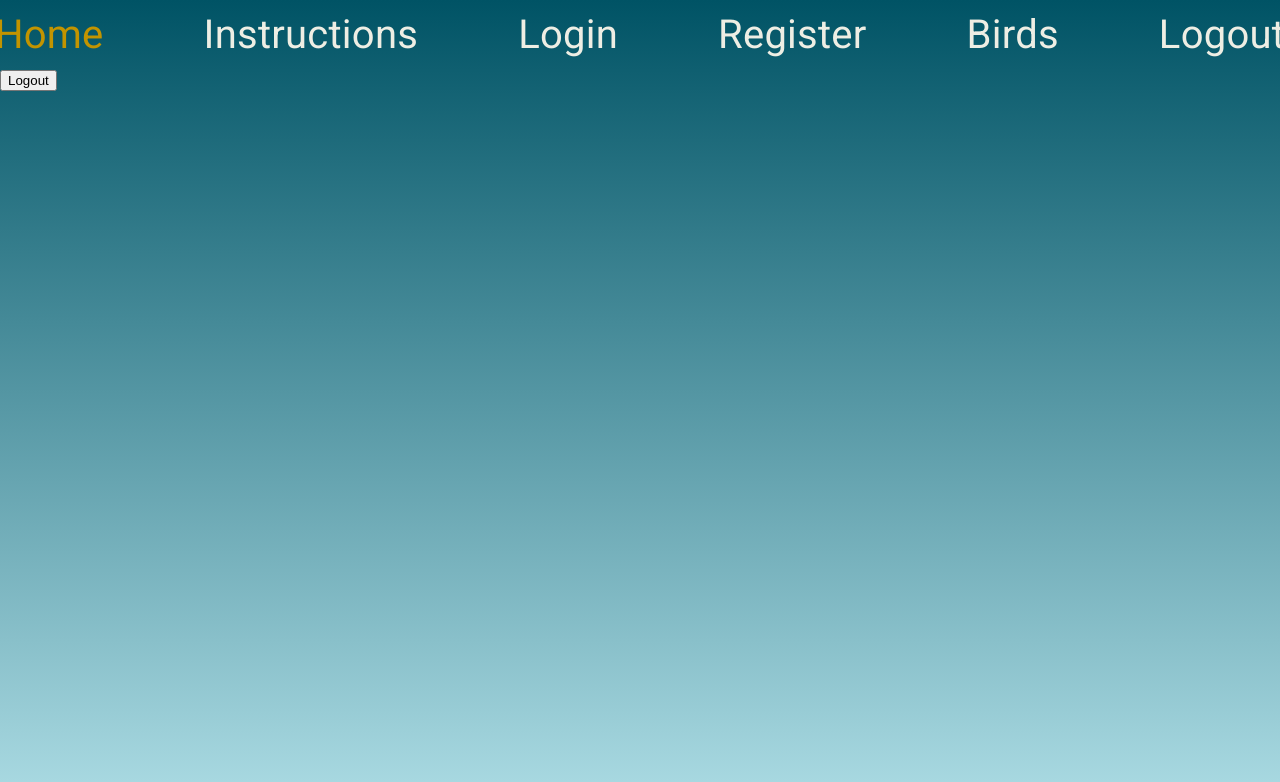
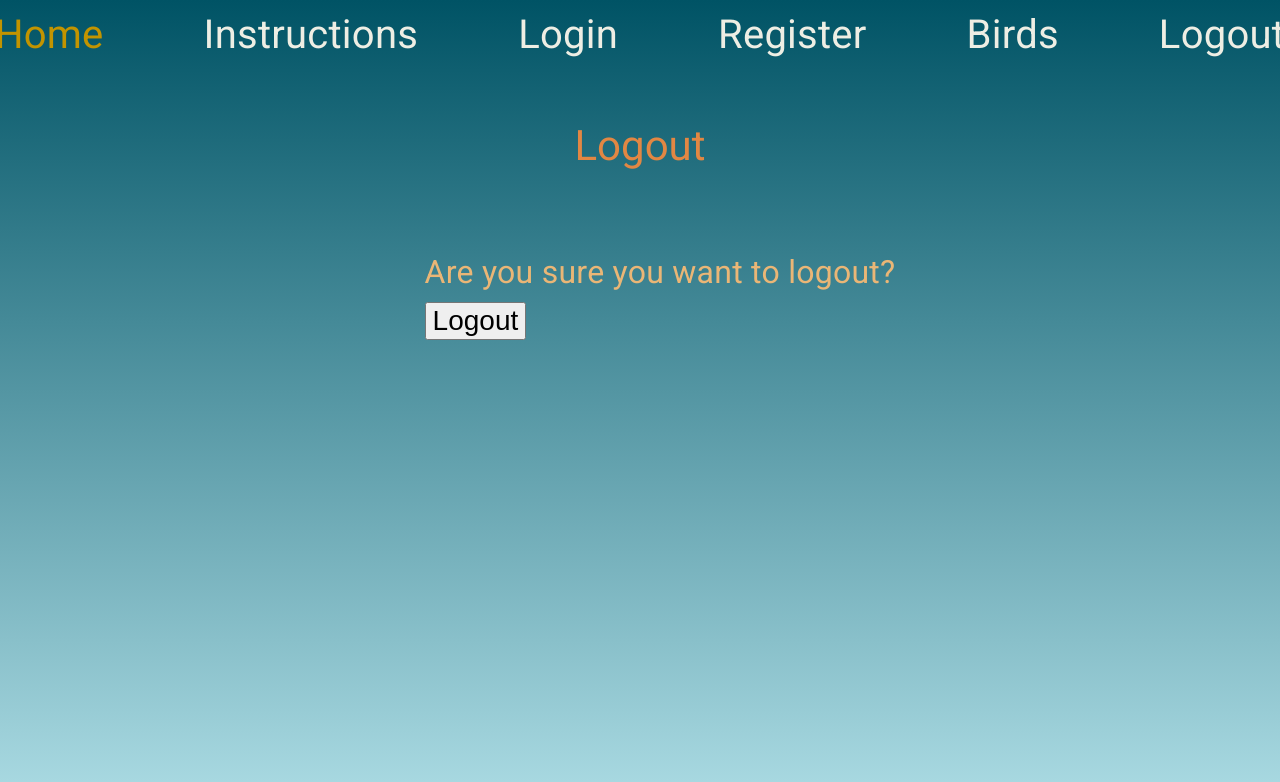
Before and after one commit to kellysun0124/ClippyBird, an Angular app in the folder FrontEnd/: page /logout in a window 1280 px wide. Shown: the top 782 px of the page. Built offline with nearby package versions, Linux system fonts and the light colour scheme.

Commit message:
added logout css

```diff
--- a/FrontEnd/src/app/components/logout/logout.component.css
+++ b/FrontEnd/src/app/components/logout/logout.component.css
@@ -0,0 +1,37 @@
+.mat-card{
+  background-color: rgba(0, 0, 0, 0);
+  box-shadow:none;
+  display: flex;
+  justify-content: center;
+  align-items: center;
+}
+
+li {
+  color: #eab676
+}
+
+/* Desktop media queries */
+@media screen and (min-width: 1080px) and (max-width: 1920px){
+  .title {
+    font-size: 42px;
+    padding: 60px;
+  }
+  p{
+    font-size: 36px;
+    line-height: 1.5; /* Adjust line spacing as needed */
+    max-width: 100%; /* Limit width to the screen width */
+    text-align: center;
+    padding: 30px;
+    box-sizing: border-box; /* Ensure padding is included in the width */
+  }
+  li {
+    font-size: 32px;
+    padding: 10px;
+  }
+  .nav-item {
+    font-size: 26px;
+  }
+  button {
+    font-size: 28px;
+  }
+}
--- a/FrontEnd/src/app/components/logout/logout.component.html
+++ b/FrontEnd/src/app/components/logout/logout.component.html
@@ -1,5 +1,12 @@
-<form (ngSubmit)="logout()">
-    <button type="submit">
-        Logout
-    </button>
-</form>
+<h1 class="title">Logout</h1>
+
+<mat-card class="mat-card">
+  <form (ngSubmit)="logout()">
+    <ul style="list-style-type:none;">
+      <li>Are you sure you want to logout?</li>
+      <li id="logout">
+        <button type="submit">Logout</button>
+      </li>
+    </ul>
+  </form>
+</mat-card>
```
